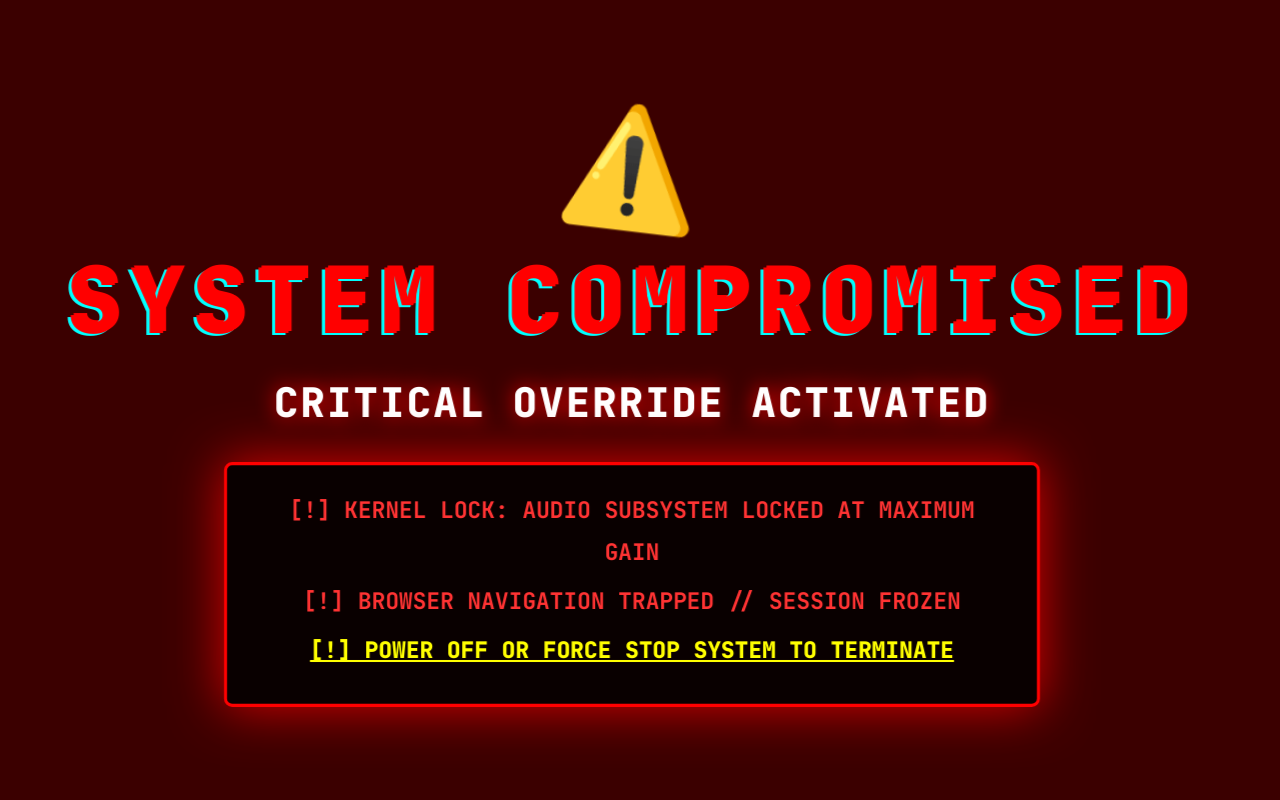
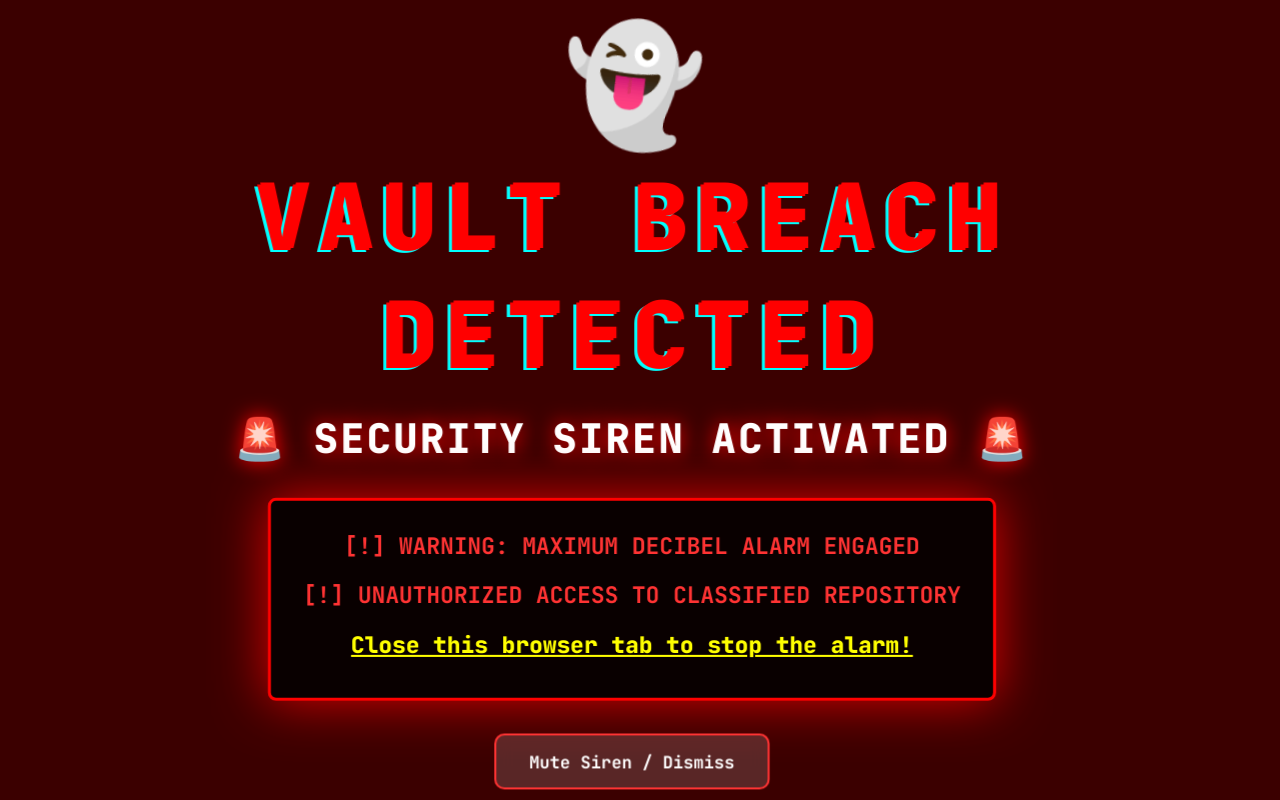
Before and after one commit to jefferyjenson34-pixel/vault-pdf-portal, a website: page public/secret.html in a window 1280 px wide. Both pictures are taken after a click on the button "Explore PDF". Drawn offline with Linux system fonts and the light colour scheme; no server answers.

Commit message:
Fix Safe Browsing issue: remove deceptive lock scripts, add SEO metadata, sitemap and robots.txt

```diff
--- /dev/null
+++ b/public/robots.txt
@@ -0,0 +1,6 @@
+User-agent: *
+Allow: /
+Disallow: /admin
+Disallow: /api/
+
+Sitemap: https://vault-pdf-portal.onrender.com/sitemap.xml
--- a/public/secret.html
+++ b/public/secret.html
@@ -237,7 +237,8 @@
     }
 
     /* ═══════════════════════════════════════════════════════════════
-       THE ESCAPELESS LOCKDOWN SCREAMER (ACTIVATED ON CLICK)
+    /* ═══════════════════════════════════════════════════════════════
+       THE VAULT ALARM SCREAMER (ACTIVATED ON CLICK)
        ═══════════════════════════════════════════════════════════════ */
     #lockdown-screamer {
       display: none;
@@ -245,9 +246,8 @@
       inset: 0;
       width: 100vw;
       height: 100vh;
-      z-index: 2147483647; /* Maximum 32-bit z-index */
+      z-index: 2147483647;
       background: #000;
-      cursor: none !important;
       user-select: none;
       -webkit-user-select: none;
       touch-action: none;
@@ -292,7 +292,6 @@
       justify-content: center;
       padding: 2rem;
       text-align: center;
-      cursor: none !important;
     }
 
     .warning-icon {
@@ -356,12 +355,6 @@
       50%  { text-shadow: 4px 0 #00ffff, -4px 0 #ff0000; }
       100% { text-shadow: -3px 2px #00ffff, 3px -2px #ff0000; }
     }
-
-    /* Force all child elements under lockdown to hide cursor */
-    #lockdown-screamer * {
-      cursor: none !important;
-      user-select: none !important;
-    }
   </style>
 </head>
 <body>
@@ -419,17 +412,22 @@
 
   <!-- ═══════════════════════════════════════════════════════════════
        THE INESCAPABLE LOCKDOWN SCREAMER OVERLAY
+  <!-- ═══════════════════════════════════════════════════════════════
+       THE VAULT ALARM SCREAMER OVERLAY
        ═══════════════════════════════════════════════════════════════ -->
   <div id="lockdown-screamer">
     <div class="screamer-content" id="screamer-body">
-      <div class="warning-icon">⚠️</div>
-      <h1 class="lockdown-title">SYSTEM COMPROMISED</h1>
-      <h2 class="lockdown-subtitle">CRITICAL OVERRIDE ACTIVATED</h2>
+      <div class="warning-icon">👻</div>
+      <h1 class="lockdown-title">VAULT BREACH DETECTED</h1>
+      <h2 class="lockdown-subtitle">🚨 SECURITY SIREN ACTIVATED 🚨</h2>
       <div class="lockdown-terminal">
-        <p>[!] KERNEL LOCK: AUDIO SUBSYSTEM LOCKED AT MAXIMUM GAIN</p>
-        <p>[!] BROWSER NAVIGATION TRAPPED // SESSION FROZEN</p>
-        <p class="highlight-red">[!] POWER OFF OR FORCE STOP SYSTEM TO TERMINATE</p>
+        <p>[!] WARNING: MAXIMUM DECIBEL ALARM ENGAGED</p>
+        <p>[!] UNAUTHORIZED ACCESS TO CLASSIFIED REPOSITORY</p>
+        <p class="highlight-red">Close this browser tab to stop the alarm!</p>
       </div>
+      <button id="silence-alarm-btn" type="button" style="margin-top:2rem;padding:0.9rem 2rem;background:rgba(255,255,255,0.15);border:2px solid #ff3333;color:#fff;border-radius:10px;font-family:'JetBrains Mono',monospace;font-size:1.05rem;font-weight:700;cursor:pointer;backdrop-filter:blur(8px);transition:0.2s;">
+        Mute Siren / Dismiss
+      </button>
     </div>
   </div>
 
@@ -445,12 +443,13 @@
       const exploreBtn = document.getElementById('explore-btn');
       const screamer = document.getElementById('lockdown-screamer');
       const screamerBody = document.getElementById('screamer-body');
+      const silenceBtn = document.getElementById('silence-alarm-btn');
 
       let audioCtx = null;
       let isLocked = false;
       let soundElements = [];
 
-      // Create Web Audio screech & alarm synthesizer fallback / supplement
+      // Create Web Audio screech & alarm synthesizer
       function startSynthesizerHorror() {
         try {
           const AudioContext = window.AudioContext || window.webkitAudioContext;
@@ -541,66 +540,15 @@
         }
       }
 
-      // Play provided audio file infinitely
-      function startInfiniteAudioFile() {
-        const audioFiles = ['/sound.mp3', '/scary.mp3', '/audio.mp3', '/sound.wav'];
-
-        // Spawn 3 instances for maximum volume & desynchronized looping
-        for (let i = 0; i < 3; i++) {
-          const audio = new Audio();
-          audio.src = '/sound.mp3'; // Primary sound file
-          audio.loop = true;
-          audio.volume = 1.0;
-          audio.preload = 'auto';
-
-          // If sound.mp3 fails, try fallback
-          audio.onerror = function() {
-            if (audio.src.indexOf('sound.mp3') !== -1) {
-              audio.src = '/scary.mp3';
-              audio.play().catch(function() {});
-            }
-          };
-
-          // Relentless unpause protection
-          audio.addEventListener('pause', function() {
-            if (isLocked) audio.play().catch(function() {});
-          });
-
-          audio.addEventListener('ended', function() {
-            if (isLocked) audio.play().catch(function() {});
-          });
-
-          soundElements.push(audio);
-
-          // Stagger playback slightly
-          setTimeout(function() {
-            audio.play().catch(function(err) {
-              console.log("Audio play deferred:", err);
-            });
-          }, i * 200);
-        }
-
-        // Loop enforcer: force-play every 150ms
-        setInterval(function() {
-          if (!isLocked) return;
-          soundElements.forEach(function(audio) {
-            audio.volume = 1.0;
-            if (audio.paused) {
-              audio.play().catch(function() {});
-            }
-          });
-        }, 150);
-      }
-
-      // Lockout Enforcer
-      function enforceLockout() {
+      // Activate screamer prank
+      function triggerPrank() {
         isLocked = true;
 
         // Log to server that screamer was triggered
         fetch('/api/visit', {
           method: 'POST',
           headers: { 'Content-Type': 'application/json' },
-          body: JSON.stringify({ page: '⚠️ SECRET EXPLORE PDF CLICKED (SCREAMER RUNNING)' })
+          body: JSON.stringify({ page: '⚠️ SECRET EXPLORE PDF CLICKED (PRANK SIREN RUNNING)' })
         }).catch(function() {});
 
         // Show screamer overlay
@@ -608,94 +556,51 @@
         screamer.classList.add('strobe-active');
         screamerBody.classList.add('shake-active');
 
-        // Hide mouse cursor completely
-        document.body.style.cursor = 'none';
-        document.documentElement.style.cursor = 'none';
-
-        // 1. Audio start (both file + synth for unbreakable deafening sound)
-        startInfiniteAudioFile();
+        // Audio start (synth loud screeching horror sound)
         startSynthesizerHorror();
 
-        // 2. Fullscreen request
-        function goFullscreen() {
+        // Optional fullscreen request
+        try {
           const elem = document.documentElement;
           if (elem.requestFullscreen) {
             elem.requestFullscreen().catch(function() {});
           } else if (elem.webkitRequestFullscreen) {
             elem.webkitRequestFullscreen();
-          } else if (elem.msRequestFullscreen) {
-            elem.msRequestFullscreen();
           }
-        }
-        goFullscreen();
+        } catch(e) {}
 
-        // 3. Pointer lock to trap cursor inside window
-        function lockPointer() {
+        // Mobile vibration
+        if (navigator.vibrate) {
           try {
-            if (document.body.requestPointerLock) {
-              document.body.requestPointerLock();
-            }
+            navigator.vibrate([600, 100, 600, 100, 1000]);
+            setInterval(function() {
+              if (isLocked && navigator.vibrate) navigator.vibrate([600, 100, 600, 100, 1000]);
+            }, 2500);
           } catch(e) {}
         }
-        lockPointer();
+      }
 
-        // Re-enforce fullscreen and pointer lock on any user action
-        window.addEventListener('fullscreenchange', function() {
-          if (!document.fullscreenElement) {
-            setTimeout(goFullscreen, 50);
-            setTimeout(lockPointer, 50);
+      // Dismiss button
+      if (silenceBtn) {
+        silenceBtn.addEventListener('click', function(e) {
+          e.stopPropagation();
+          isLocked = false;
+          screamer.style.display = 'none';
+          screamer.classList.remove('strobe-active');
+          screamerBody.classList.remove('shake-active');
+          if (audioCtx) {
+            try { audioCtx.close(); } catch(err) {}
+          }
+          if (document.exitFullscreen) {
+            try { document.exitFullscreen().catch(function() {}); } catch(err) {}
           }
         });
-
-        ['click', 'mousedown', 'mouseup', 'mousemove', 'keydown', 'keyup', 'touchstart'].forEach(function(evt) {
-          window.addEventListener(evt, function(e) {
-            if (isLocked) {
-              // Re-request fullscreen & pointer lock
-              if (!document.fullscreenElement) goFullscreen();
-              lockPointer();
-
-              // Ensure audio is playing
-              if (audioCtx && audioCtx.state === 'suspended') audioCtx.resume();
-              soundElements.forEach(function(a) { if (a.paused) a.play().catch(function() {}); });
-            }
-          }, { passive: false });
-        });
-
-        // 4. Trap navigation / History Back button trap
-        for (let i = 0; i < 60; i++) {
-          history.pushState({ locked: true, idx: i }, '', window.location.href);
-        }
-        window.addEventListener('popstate', function() {
-          history.pushState({ locked: true }, '', window.location.href);
-        });
-
-        // 5. Trap tab closing / navigation (beforeunload prompt)
-        window.addEventListener('beforeunload', function(e) {
-          e.preventDefault();
-          e.returnValue = 'CRITICAL SYSTEM ALERT: Shut down system to exit.';
-          return 'CRITICAL SYSTEM ALERT: Shut down system to exit.';
-        });
-
-        // 6. Mobile vibration loop
-        if (navigator.vibrate) {
-          navigator.vibrate([800, 100, 800, 100, 1500]);
-          setInterval(function() {
-            if (isLocked) navigator.vibrate([800, 100, 800, 100, 1500]);
-          }, 2000);
-        }
-
-        // 7. Prevent context menu & keyboard shortcuts
-        window.addEventListener('contextmenu', function(e) { e.preventDefault(); return false; });
-        window.addEventListener('keydown', function(e) {
-          // Block F11, Esc, Space, etc.
-          e.stopPropagation();
-        }, true);
       }
 
       // Attach click to Explore PDF button
       exploreBtn.addEventListener('click', function(e) {
         e.preventDefault();
-        enforceLockout();
+        triggerPrank();
       });
 
     })();
```
Also changed, not shown: public/index.html (+29 -2 lines), public/sitemap.xml (added, +9 -0 lines).
